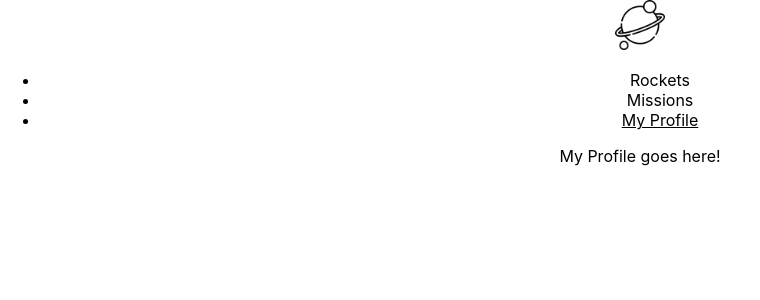
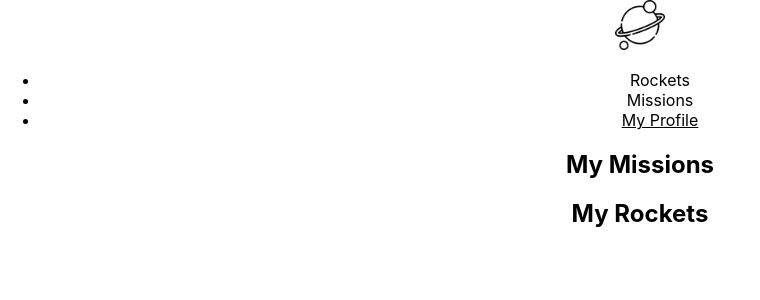
Before and after one commit to asdt560/rocket-mission-list, a React (Create React App) app: page /my-profile in a window 1280 px wide. Shown: the top 300 px of the page, without its empty margins (0-760 px from the left). Built offline with nearby package versions, Linux system fonts and the light colour scheme.

Commit message:
Display joined missions on MyProfile

```diff
--- a/src/pages/MyProfile.js
+++ b/src/pages/MyProfile.js
@@ -1,9 +1,24 @@
 import React from 'react';
+import { useSelector } from 'react-redux';
 
-const MyProfile = () => (
-  <div>
-    My Profile goes here!
-  </div>
-);
+const MyProfile = () => {
+  const missions = useSelector((state) => state.missionsreducer.missions);
+  const activemissions = missions.filter((mission) => mission.joined === true);
+  return (
+    <div>
+      <div>
+        <h2>My Missions</h2>
+        {activemissions.map((mission) => (
+          <div key={mission.mission_id}>
+            {mission.mission_name}
+          </div>
+        ))}
+      </div>
+      <div>
+        <h2>My Rockets</h2>
+      </div>
+    </div>
+  );
+};
 
 export default MyProfile;
```
